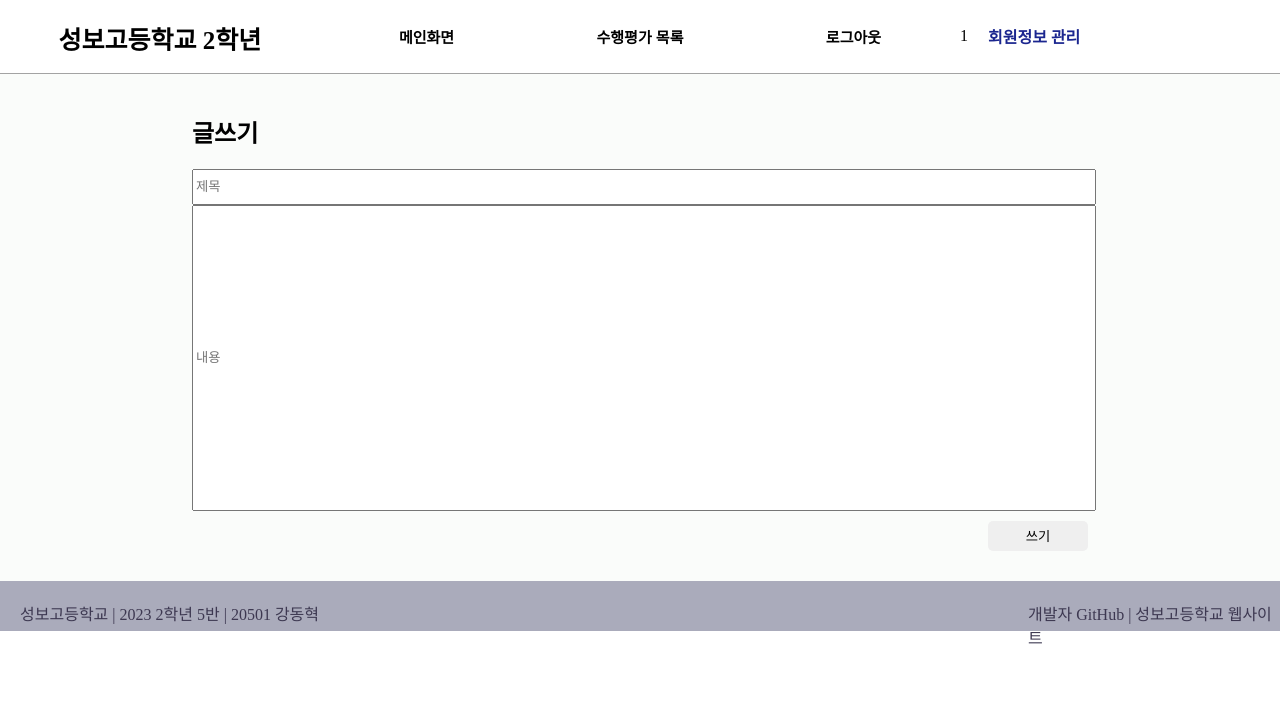
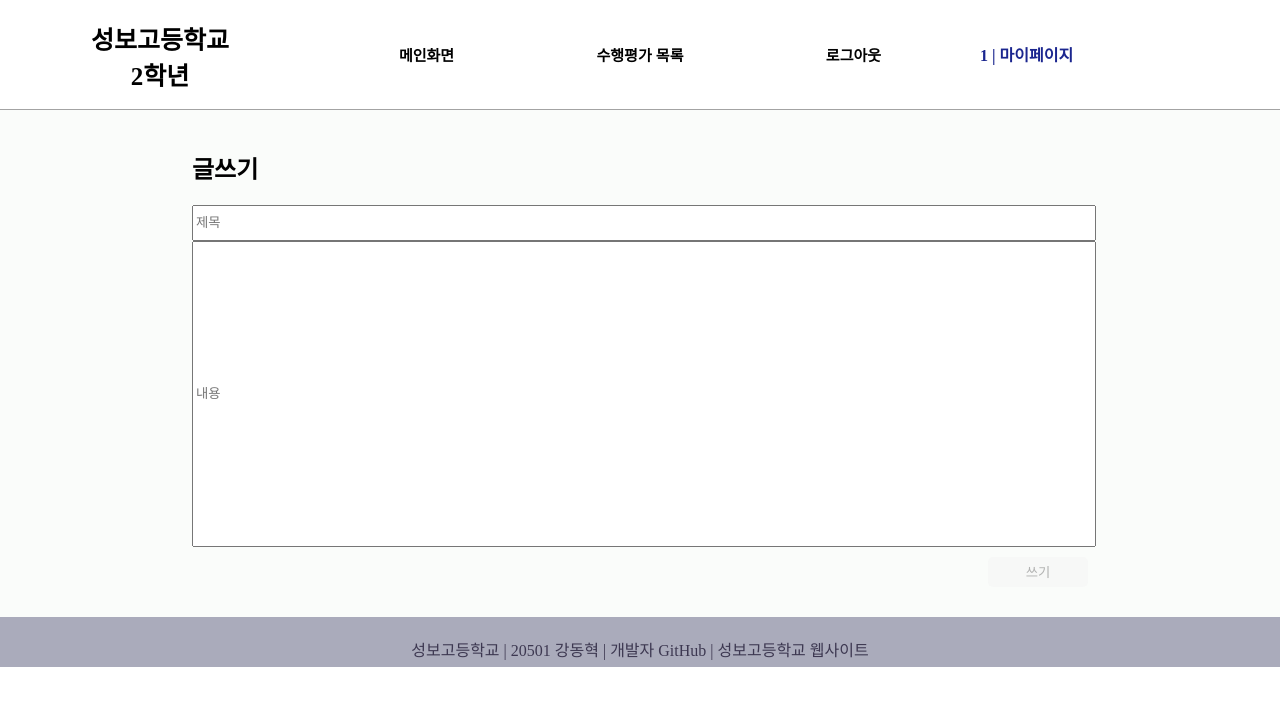
Before and after one commit to nano1162/Develop, a Flask app: page /write in a window 1280 px wide. Shown: the top 706 px of the page. Run offline with Flask 2, Linux system fonts and the light colour scheme; the visitor is signed in with stand-in values (Sample User, id 1); some libraries are stand-ins or nearby versions; some web fonts are replaced.

Commit message:
Server Build 230318.a

```diff
--- a/ClassMemo/app.py
+++ b/ClassMemo/app.py
@@ -7,6 +7,7 @@ from werkzeug.security import generate_password_hash, check_password_hash
 app = Flask(__name__)
 app.secret_key = 'thisisthepassword'
 
+#메인 화면
 @app.route('/')
 def index():
     db = pymysql.connect(host="localhost", user="root", passwd="0000", db="societydb", charset="utf8")
@@ -19,6 +20,7 @@ def index():
 
     return render_template("index.html", data_list=data_list)
 
+#로그인 관련 기능
 @app.route('/login', methods=["GET", "POST"])
 def login():
     if request.method == "GET":
@@ -58,25 +60,32 @@ def register():
         cur = db.cursor()
 
         if not (username and password and re_password):
-            return "입력되지 않은 정보가 있습니다."
+            return render_template("register.html", message="입력되지 않은 정보가 있습니다.")
         elif password != re_password :
-            return '비밀번호가 다릅니다.'
+            return render_template("register.html", message="비밀번호가 다릅니다.")
         else:
-            sql = f"insert into userinfo2 (id, password) values ('{username}', '{generate_password_hash(password)}')"
+            sql=f"SELECT ifnull(max(id), 0) id from userinfo2 where id='{username}'"
             cur.execute(sql)
-            db.commit()
+            a = cur.fetchall()[0][0]
+            print(a)
+            if a == '0':
+                sql = f"insert into userinfo2 (id, password) values ('{username}', '{generate_password_hash(password)}')"
+                cur.execute(sql)
+                db.commit()
 
-            cur.close()
-            db.close()
+                cur.close()
+                db.close()
 
-            return redirect('/')
+                return redirect('/')
+            else :
+                return render_template("register.html", message="이미 존재하는 아이디입니다.")
 
 @app.route('/auth')
 def auth():
     return render_template("auth.html")
 
 @app.route('/board/wpost', methods=['POST'])
-def sowritepost():
+def wpost():
     if request.method == 'POST':
         db = pymysql.connect(host="localhost", user="root", passwd="0000", db="societydb", charset="utf8")
         cur = db.cursor()
@@ -97,9 +106,10 @@ def sowritepost():
 
 @app.route('/logout')
 def logout():
-    session.pop('id', None)
+    session.clear()
     return redirect('/')
 
+# 수행평가 게시판
 @app.route('/board')
 def society():
 
@@ -125,10 +135,6 @@ def society():
     print(page, total, per_page)
     return render_template("board.html", data_list=data_list, pagination=Pagination(page=page, total=total, per_page=per_page,format_total=True), search=True)
 
-@app.route('/test')
-def test():
-    return render_template("gul.html")
-
 @app.route('/board/post/<int:post_id>')
 def post(post_id):
 
@@ -147,18 +153,23 @@ def deletepost(post_id):
     db = pymysql.connect(host="localhost", user="root", passwd="0000", db="societydb", charset="utf8")
     cur = db.cursor()
 
-    sql = f"DELETE FROM society_table WHERE _id='{post_id}'"
+    sql = f"SELECT writer FROM society_table WHERE _id={post_id}"
     cur.execute(sql)
 
-    db.commit()
+    if (not session):
+        return "비정상적인 접근입니다! 해킹하지 마세요~"
+    elif (cur.fetchall() != session['id']):
+        return "비정상적인 접근입니다! 해킹하지 마세요~"
+    else:
+        sql = f"DELETE FROM society_table WHERE _id='{post_id}'"
+        cur.execute(sql)
 
-    sql = f"SELECT * from society_table where _id='{post_id}'"
-    cur.execute(sql)
+        db.commit()
 
-    cur.close()
-    db.close()
+        cur.close()
+        db.close()
 
-    return redirect('/board')
+        return redirect('/board')
 
 
 @app.route('/write')
--- /dev/null
+++ b/ClassMemo/static/script/form.js
@@ -0,0 +1,11 @@
+let title = document.querySelector(".writeTitle");
+let context = document.querySelector(".writeInput");
+let button = document.querySelector(".writeBtn")
+
+function check() {
+    if (title.value && context.value ){
+        button.disabled = false;
+    } else {
+        button.disabled = true;
+    }
+}
--- a/ClassMemo/static/style.css
+++ b/ClassMemo/static/style_mobile.css
@@ -70,7 +70,8 @@ header h1 {
     margin-left: 0;
     margin-right: 0;
     text-align: center;
-    width: 25%;
+    width: 35%;
+    font-weight: 800; font-size: 18px;
     padding-top: 20px;
 }
 
@@ -79,7 +80,7 @@ header h1 {
 .navBar {
     display: flex;
     justify-content: space-between;
-    width: 50%;
+    width: 60%;
 
 }
 
@@ -96,7 +97,7 @@ header h1 {
     width: 100%;
     height: 100%;
     border: 0;
-    font-size : 15px;
+    font-size : 12px;
     font-weight: 800;
 }
 .navBox button:hover {
@@ -124,17 +125,25 @@ header h1 {
 .loginAuth {
     display:flex;
     justify-content: flex-end;
-    align-items: center
+    align-items: center;
+    text-align: center;
+}
+.loginAuth a {
+    font-size: 12px;
 }
 
 /* 화면  기본 스타일*/
 
 article {
     padding-top: 20px;
-    padding-left: 15%;
-    padding-right: 15%;
-    padding-bottom: 20px;
+    padding-left: 5%;
+    padding-right: 5%;
+    padding-bottom: 30%;
     background-color: rgb(250, 252, 250);
+}
+
+article img {
+    width: 100%;
 }
 
 /* 메인 화면 */
@@ -281,12 +290,12 @@ article {
 /* footer */
 
 .footer {
-    height:30px;
     padding-top: 20px;
     background-color: rgb(170, 171, 187);
-    display: flex;
-    justify-content: flex-start;
-    padding-left: 20px;
+    padding-right: 10%;
+    padding-left: 10%;
+    padding-bottom: 5%;
+    text-align: center;
 }
 
 .footer span {
--- /dev/null
+++ b/ClassMemo/static/style_pc.css
@@ -0,0 +1,295 @@
+/* 기본 스타일 */
+
+html {
+    font-family: 'Nanum Gothic';
+}
+body {
+    margin:0;
+}
+@font-face {
+    font-family: 'Nanum Gothic';
+    font-style: normal;
+    font-weight: 800;
+    src: url(//themes.googleusercontent.com/static/fonts/earlyaccess/nanumgothic/v3/NanumGothic-ExtraBold.eot);
+    src: url(//themes.googleusercontent.com/static/fonts/earlyaccess/nanumgothic/v3/NanumGothic-ExtraBold.eot?#iefix) format('embedded-opentype'),
+         url(//themes.googleusercontent.com/static/fonts/earlyaccess/nanumgothic/v3/NanumGothic-ExtraBold.woff2) format('woff2'),
+         url(//themes.googleusercontent.com/static/fonts/earlyaccess/nanumgothic/v3/NanumGothic-ExtraBold.woff) format('woff'),
+         url(//themes.googleusercontent.com/static/fonts/earlyaccess/nanumgothic/v3/NanumGothic-ExtraBold.ttf) format('truetype');
+}
+
+@font-face {
+    font-family: 'Nanum Gothic';
+    font-style: normal;
+    font-weight: 400;
+    src: url(//themes.googleusercontent.com/static/fonts/earlyaccess/nanumgothic/v3/NanumGothic-Regular.eot);
+    src: url(//themes.googleusercontent.com/static/fonts/earlyaccess/nanumgothic/v3/NanumGothic-Regular.eot?#iefix) format('embedded-opentype'),
+         url(//themes.googleusercontent.com/static/fonts/earlyaccess/nanumgothic/v3/NanumGothic-Regular.woff2) format('woff2'),
+         url(//themes.googleusercontent.com/static/fonts/earlyaccess/nanumgothic/v3/NanumGothic-Regular.woff) format('woff'),
+         url(//themes.googleusercontent.com/static/fonts/earlyaccess/nanumgothic/v3/NanumGothic-Regular.ttf) format('truetype');
+}
+
+@font-face {
+    font-family: 'Nanum Gothic';
+    font-style: normal;
+    font-weight: 700;
+    src: url(//themes.googleusercontent.com/static/fonts/earlyaccess/nanumgothic/v3/NanumGothic-Bold.eot);
+    src: url(//themes.googleusercontent.com/static/fonts/earlyaccess/nanumgothic/v3/NanumGothic-Bold.eot?#iefix) format('embedded-opentype'),
+         url(//themes.googleusercontent.com/static/fonts/earlyaccess/nanumgothic/v3/NanumGothic-Bold.woff2) format('woff2'),
+         url(//themes.googleusercontent.com/static/fonts/earlyaccess/nanumgothic/v3/NanumGothic-Bold.woff) format('woff'),
+         url(//themes.googleusercontent.com/static/fonts/earlyaccess/nanumgothic/v3/NanumGothic-Bold.ttf) format('truetype');
+}
+
+a {
+    text-decoration: none;
+    color: black;
+}
+
+a:hover {
+    cursor: pointer;
+    animation-name: newAni;
+    animation-duration:0.2s;
+    animation-duration: leaner;
+    animation-iteration-count:1;
+    animation-direction:alternate;
+    animation-fill-mode: forwards;
+}
+
+
+/* 헤더 및 navigation bar*/
+header {
+    background-color: white;
+    margin: 0;
+    display: flex;
+    border-bottom: 1px;
+    border-color: rgb(163, 163, 163);
+    border-bottom-style: solid;
+}
+
+header h1 {
+    margin-top: 0;
+    margin-left: 0;
+    margin-right: 0;
+    text-align: center;
+    width: 25%;
+    font-weight: 800; font-size: 25px;
+    padding-top: 20px;
+}
+
+
+
+.navBar {
+    display: flex;
+    justify-content: space-between;
+    width: 50%;
+
+}
+
+.navBox {
+    width: 33.3%;
+    height: 100%;
+    text-align: center;
+
+
+}
+.navBox button {
+    background-color: white;
+    color: black;
+    width: 100%;
+    height: 100%;
+    border: 0;
+    font-size : 15px;
+    font-weight: 800;
+}
+.navBox button:hover {
+
+    cursor: pointer;
+    animation-name: newAni;
+    animation-duration:0.2s;
+    animation-duration: leaner;
+    animation-iteration-count:1;
+    animation-direction:alternate;
+    animation-fill-mode: forwards;
+}
+
+
+@keyframes newAni {
+    0% {
+        color: black;
+    }
+    100% {
+
+        color: rgb(71, 148, 221);
+    }
+  }
+
+.loginAuth {
+    display:flex;
+    justify-content: flex-end;
+    align-items: center
+}
+
+/* 화면  기본 스타일*/
+
+article {
+    padding-top: 20px;
+    padding-left: 15%;
+    padding-right: 15%;
+    padding-bottom: 20px;
+    background-color: rgb(250, 252, 250);
+}
+
+/* 메인 화면 */
+
+.indexMain {
+    display: flex;
+}
+
+/* 수행평가 목록 table - 2*/
+
+.table {
+    width: 100%;
+    text-align: center;
+}
+
+.boardBackgr {
+    background-color: aqua;
+    width: 100%;
+    border-radius: 10px;
+    margin-bottom: 5px;
+}
+
+.boardText {
+    display:flex;
+    flex-direction:column;
+    margin-left: 10px;
+    padding-top: 5px;
+    padding-bottom: 5px;
+    margin-right:10px;
+}
+
+/* 수행평가 목록 1*/
+.listArticle {
+    display: flex;
+}
+
+.listArticle div {
+    height: 300px;
+}
+
+.listLeft {
+    width: 30%;
+}
+
+.listLeft button {
+    height: 20%;
+    width: 100%;
+    border: 0;
+    background-color: rgb(118, 105, 89);
+    color: black;
+}
+
+.listLeft button:hover {
+
+    cursor: pointer;
+    animation-name: newAni2;
+    animation-duration:0.2s;
+    animation-duration: leaner;
+    animation-iteration-count:1;
+    animation-direction:alternate;
+    animation-fill-mode: forwards;
+}
+
+.listLeft button:active {
+    background-color: antiquewhite;
+    color: black;
+}
+@keyframes newAni2 {
+    0% {
+        background-color: rgb(118, 105, 89);
+        color: black;
+    }
+    100% {
+        background-color: antiquewhite;
+        color: black;
+    }
+  }
+
+.listRight {
+    width: 70%;
+}
+
+.listRightArticle {
+    padding-left: 5%;
+}
+
+/* 글쓰기 */
+
+.writeTitle {
+    width: 100%;
+    height: 30px;
+}
+
+.writeWriter {
+    height: 25px;
+}
+.writeInput {
+    height: 300px;
+    width: 100%;
+    margin-bottom: 10px;
+}
+
+/* 로그인 및 회원가입 */
+.loginScreen {
+    text-align: center;
+}
+
+.formInput {
+    height: 35px;
+    width: 50%;
+    margin-bottom: 10px;
+    border-radius: 5px;
+}
+
+.btn {
+    height: 30px;
+    width: 100px;
+    margin-bottom: 10px;
+    border-radius: 5px;
+    border: 0px;
+
+}
+
+.btn:hover {
+    cursor: pointer;
+    animation-name: newAni3;
+    animation-duration:0.2s;
+    animation-duration: leaner;
+    animation-iteration-count:1;
+    animation-direction:alternate;
+    animation-fill-mode: forwards;
+}
+
+@keyframes newAni3 {
+    0% {
+        color: black;
+    }
+    100% {
+        background-color: rgb(71, 148, 221);
+        color: white;
+    }
+  }
+
+/* footer */
+
+.footer {
+    height:30px;
+    padding-top: 20px;
+    background-color: rgb(170, 171, 187);
+    padding-right: 10%;
+    padding-left: 10%;
+    text-align: center;
+}
+
+.footer span {
+    color: rgb(61, 56, 81);
+}
--- a/ClassMemo/templates/auth.html
+++ b/ClassMemo/templates/auth.html
@@ -3,7 +3,7 @@
 {% block content %}
 <article>
     <div class="authCheck">
-        <h1>회원정보 관리</h1>
+        <h1>마이페이지</h1>
         <h2>{{ session['id'] }}님, 환영합니다</h2>
         <div>
             <span>아이디 : {{ session['id'] }}</span>
--- a/ClassMemo/templates/base.html
+++ b/ClassMemo/templates/base.html
@@ -5,12 +5,13 @@
     <meta http-equiv="X-UA-Compatible" content="IE=edge">
     <meta name="viewport" content="width=device-width, initial-scale=1.0">
     <title>2023 2학년 5반</title>
-    <link rel="stylesheet" href="{{ url_for('static', filename='style.css') }}">
+    <link rel="stylesheet" href="{{ url_for('static', filename='style_pc.css') }}" media="screen and (min-width: 768px)">
+    <link rel="stylesheet" href="{{ url_for('static', filename='style_mobile.css') }}" media="screen and (max-width: 767px)">
 </head>
 <body>
+    <!-- Server Build 230318.a | 모바일 지원 일부 추가 및 로그인 관련 보안사항 수정, 글쓰기 권한 모두에게 추가 -->
     <header>
-        <h1 style="font-weight: 800; font-size: 25px;"> 성보고등학교 2학년</h1>
-
+        <h1 >성보고등학교<br>2학년</h1>
         <div class="navBar">
             <div class="allSub navBox">
                 <button onclick="location.href ='/'">메인화면</button>
@@ -29,14 +30,13 @@
         </div>
         <div class="loginAuth">
             {% if session['id'] != NULL %}
-            <span>{{ session['id'] }}</span><a href="/auth" style="margin-left:20px; color: rgb(27, 38, 143); font-weight: 700;">회원정보 관리</a>
+            <span><a href="/auth" style="margin-left:20px; color: rgb(27, 38, 143); font-weight: 700;">{{ session['id'] }} | 마이페이지</a></span>
             {% endif %}
         </div>
     </header>
     {% block content %}{% endblock %}
     <footer class="footer">
-        <span style="width:80%">성보고등학교 | 2023 2학년 5반 | 20501 강동혁</span>
-        <span style="width:20%; justify-content: flex-end;"> 개발자 GitHub | 성보고등학교 웹사이트</span>
+        <span>성보고등학교 | 20501 강동혁 | 개발자 GitHub | 성보고등학교 웹사이트</span>
     </footer>
 </body>
 </html>
--- a/ClassMemo/templates/board.html
+++ b/ClassMemo/templates/board.html
@@ -20,7 +20,7 @@
         <span>데이터가 없습니다.</span>
         {% endif %}
     </div>
-    {% if session['id'] == 'admin' %}
+    {% if session['id'] != NULL %}
     <div style="display:flex; justify-content: flex-end; margin-top:20px">
         <button class="btn writeBtn" onclick="location.href='/write'">글쓰기</button>
     </div>
--- a/ClassMemo/templates/form.html
+++ b/ClassMemo/templates/form.html
@@ -4,11 +4,12 @@
 <article>
     <h1>글쓰기</h1>
     <form action="/board/wpost" name="writeForm" method="POST">
-        <input type="text" name="title" class="writeTitle" placeholder="제목">
-        <input type="text" class="writeInput" name="context" placeholder="내용">
+        <input type="text" name="title" class="writeTitle" placeholder="제목" onkeyup="check()">
+        <input type="text" class="writeInput" name="context" placeholder="내용" onkeyup="check()">
         <div style="display:flex;justify-content: flex-end;">
-            <button type="submit" class="btn">쓰기</button>
+            <button type="submit" disabled class="btn writeBtn">쓰기</button>
         </div>
     </form>
 </article>
+<script src="{{ url_for('static', filename='script/form.js') }}"></script>
 {% endblock %}
```
Also changed, not shown: ClassMemo/static/script/register.js (added, +18 -0 lines), ClassMemo/templates/post.html (+10 -1 lines), ClassMemo/templates/register.html (+8 -8 lines), ClassMemo/static/example.jpg (deleted), ClassMemo/static/example2.jpg (deleted), ClassMemo/static/script.js (deleted).
